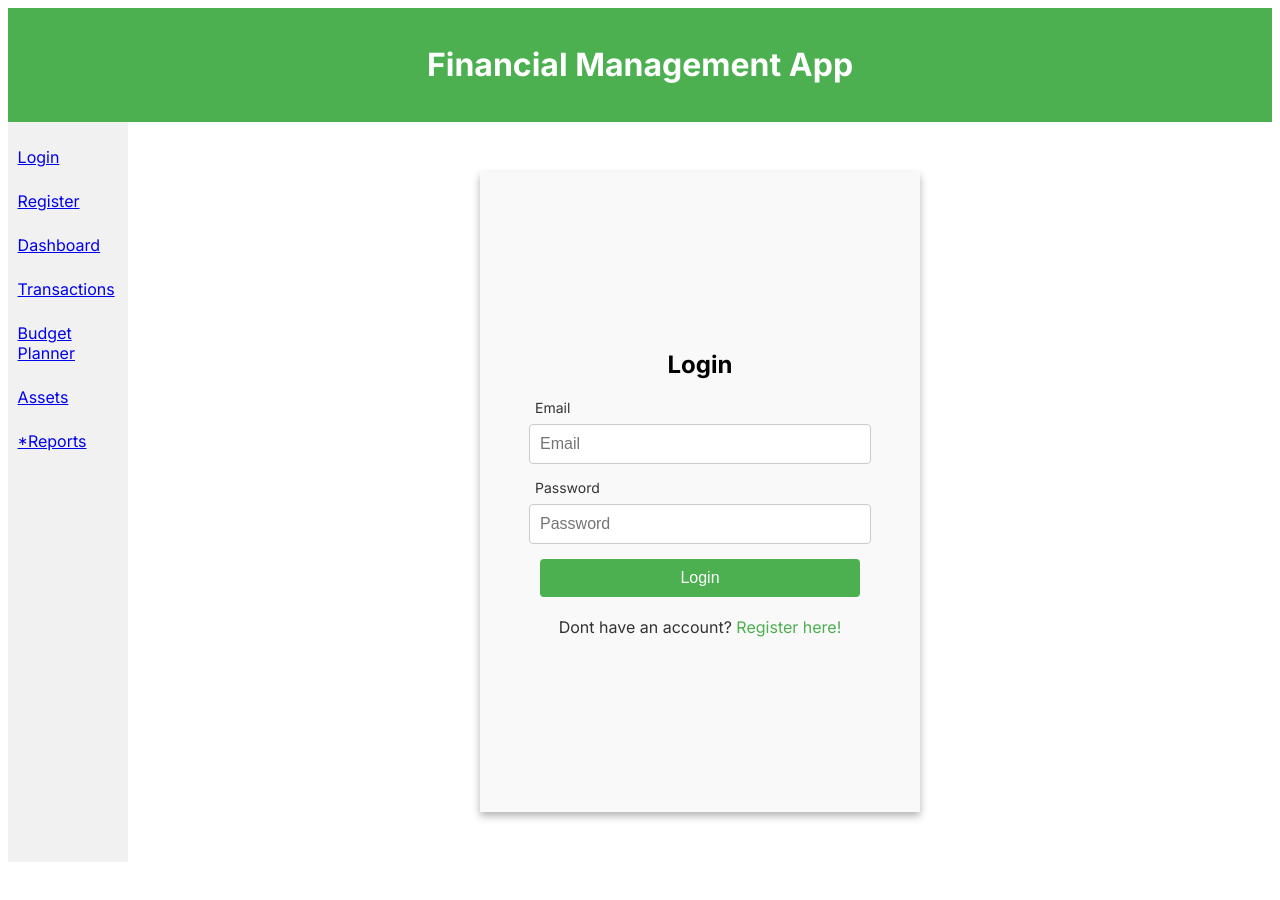
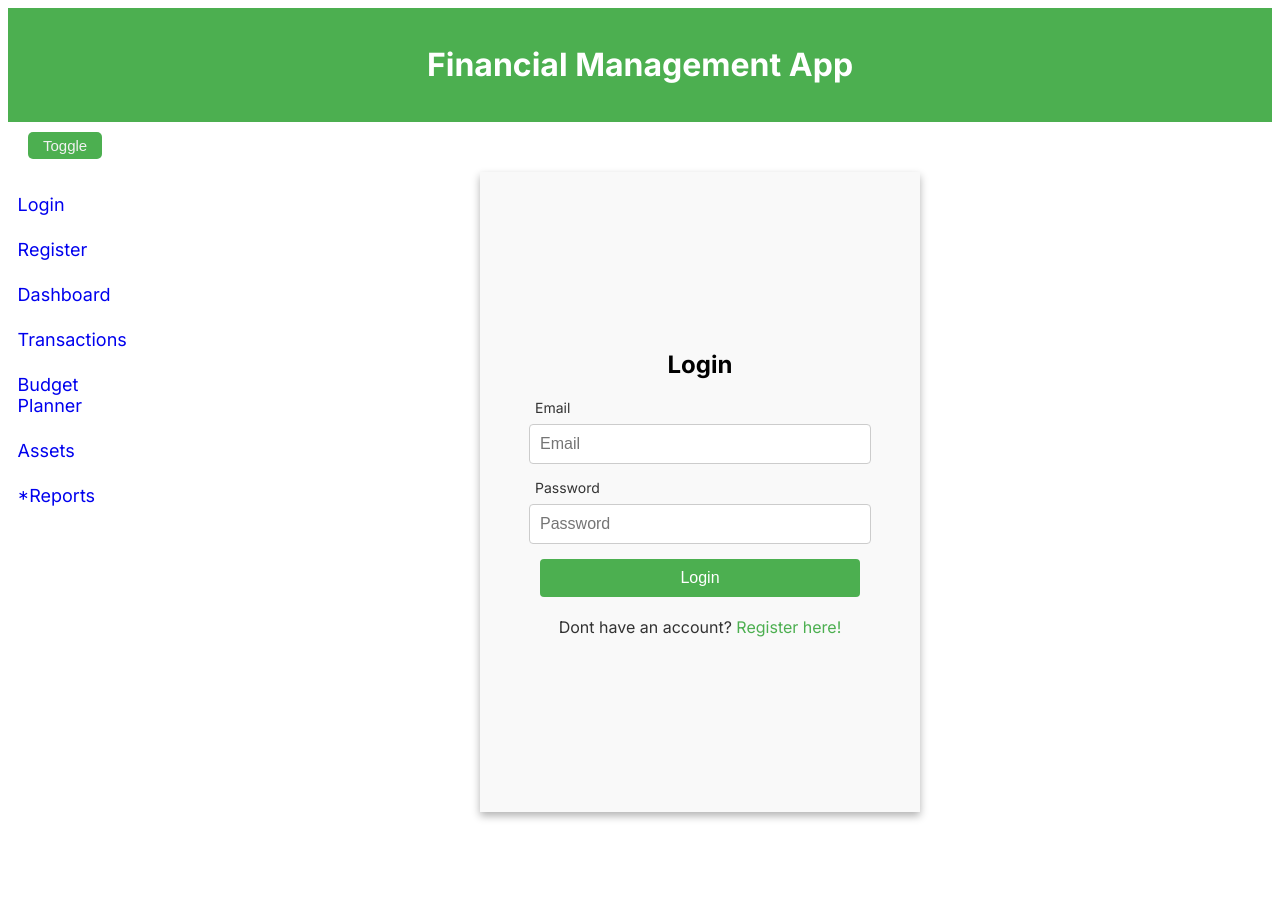
Before and after one commit to zachdev1/shellhacks-project, a React (Vite) app: page / in a window 1280 px wide. Shown: the top 900 px of the page. Before the commit the page ends 862 px from the top, so only its background shows below. Built offline with nearby package versions, Linux system fonts and the light colour scheme.

Commit message:
toggle sidebar and styling

```diff
--- a/src/components/Sidebar.jsx
+++ b/src/components/Sidebar.jsx
@@ -1,9 +1,20 @@
-import React from "react";
+import React, { useState } from "react";
 import { Link } from "react-router-dom";
 import "../styles/sidebar.css";
 
 const Sidebar = () => {
+
+  const [sidebarOpen, setIsSidebarOpen] = useState(true);
+
+  const toggleSidebar = () => {
+    setIsSidebarOpen(!sidebarOpen);
+  };
+
+
   return (
+    <div>
+    <button className="sidebarToggle" onClick={toggleSidebar}>Toggle</button>
+    {sidebarOpen && (
       <nav className="sidebar">
         <ul>
           <li>
@@ -30,6 +41,9 @@ const Sidebar = () => {
           </li>
         </ul>
       </nav>
+    )}
+    </div>
+
   );
 };
 
--- a/src/styles/sidebar.css
+++ b/src/styles/sidebar.css
@@ -2,11 +2,19 @@
   margin: 0;
   padding: 0;
   width: 120px;
-  background-color: #f1f1f1;
   position: sticky;
   height: 100%;
   overflow: hidden;
   top: 0;
+}
+
+.sidebar a {
+  text-decoration: none;
+  font-size: 18px;
+}
+
+.sidebar a:hover {
+  text-decoration: underline;
 }
 
 .sidebar li {
@@ -17,3 +25,18 @@
 .sidebar ul {
   padding: 0.6rem;
 }
+
+.sidebarToggle {
+  margin: 10px 20px;
+  padding: 5px 15px;
+  border-radius: 5px;
+  border: none;
+  background-color: #4CAF50;
+  color: #f1f1f1;
+  font-size: 15px;
+  cursor: pointer;
+}
+
+.sidebarToggle:hover {
+  background-color: #438d45;
+}
```
Lines whose indentation alone changed are shown as unchanged.
